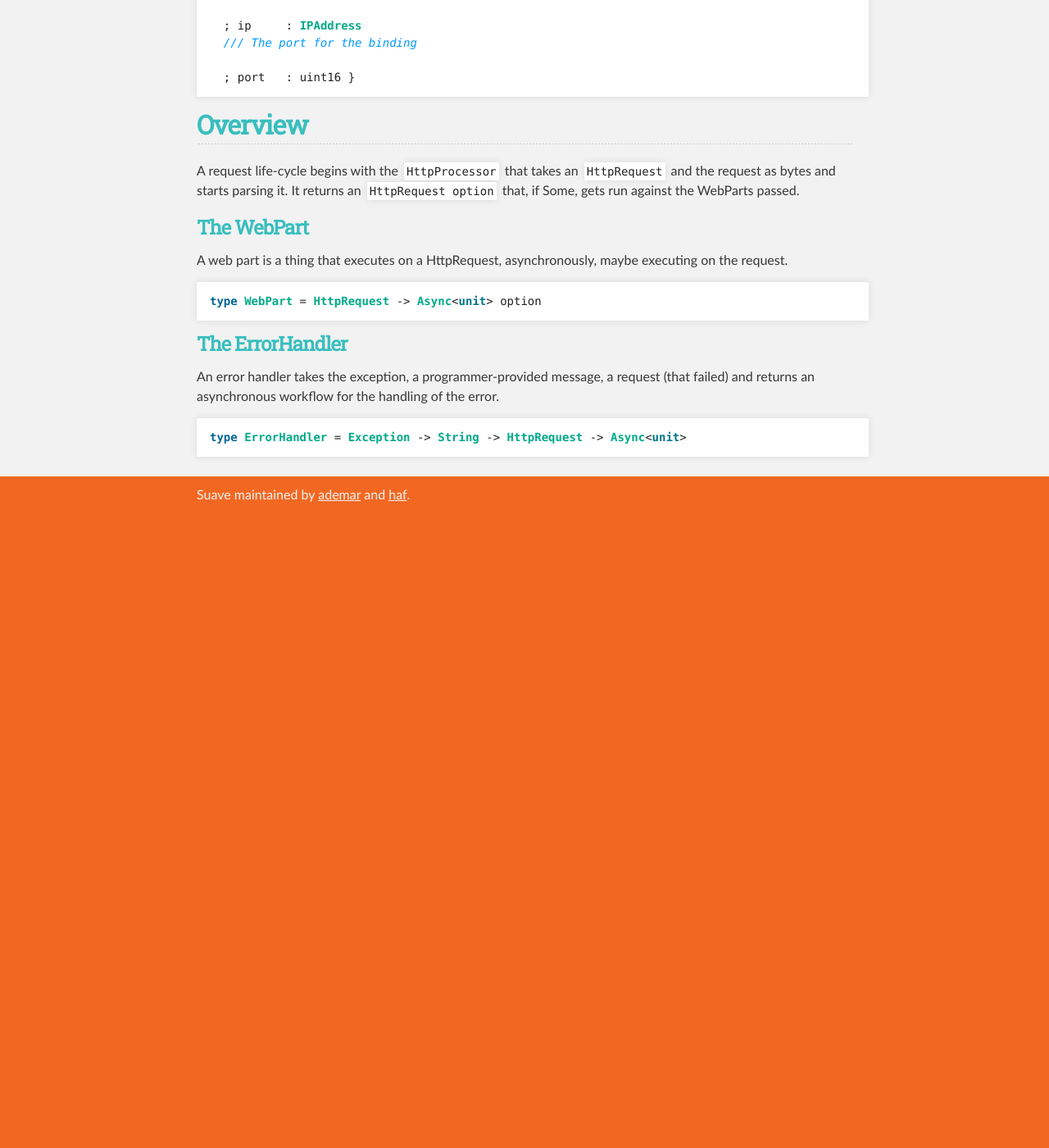
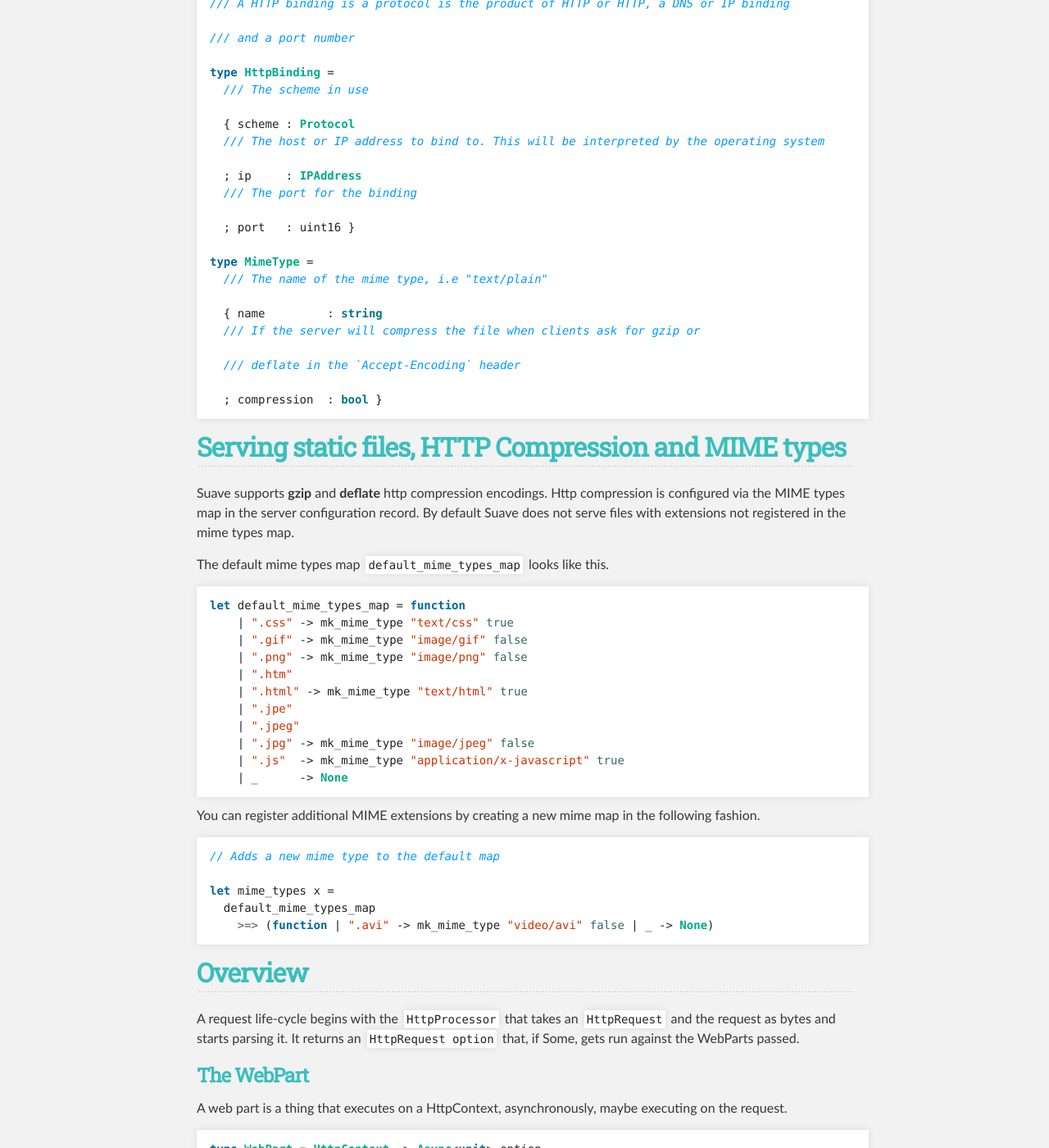
Before and after one commit to SuaveIO/suave, a Jekyll site: the page built from index.md, in a window 1280 px wide and 1400 px high, scrolled down 4745 px. Shown: the whole window at 82% size. Built offline with Jekyll 4.4.1, drawn with Linux system fonts in a browser that asks for light colours; before the commit the page ends 5375 px from its top, so only the background shows below that; some of the changed text lies outside the part shown.

Commit message:
update docs

```diff
--- a/_includes/content.md
+++ b/_includes/content.md
@@ -2,9 +2,9 @@ Introduction.
 =============
 
 Suave is a simple web development F# library providing a lightweight web server and a set of combinators to manipulate route flow and task composition. Suave is inspired in the simplicity of Happstack and born out of the necessity of embedding web server capabilities in my own applications.
-Still in its early stages Suave supports HTTPS, multiple TCP/IP bindings, Basic Access Authentication, Keep-Alive. Suave also takes advantage of F# asynchronous workflows to perform non-blocking IO. In fact, Suave is written in a **completely non-blocking** fashion throughout.
+Still in its early stages Suave supports HTTPS, multiple TCP/IP bindings, Basic Access Authentication, Keep-Alive. Suave also takes advantage of F# asynchronous workflows to perform non-blocking IO. In fact, Suave is written in a **completely non-blocking** fashion throughout. Suave **runs on Linux**, OSX and Windows flawlessly
 
-What follows is a tutorial on how to create applications. Scroll past the tutorial to see detailed function documentation.
+What follows is a tutorial on how to create Suave applications. Scroll past the tutorial to see detailed function documentation.
 
 Tutorial: Hello World!
 ----------------------
@@ -17,12 +17,12 @@ web_server default_config (OK "Hello World!")
 
 The above statement will start a web server on default port 8083. `web_server` takes a configuration record and the webpart `(OK "Hello World")`
 
-Webparts are functions with the following type: `HttpRequest -> Option<Async<unit>>`. For every request `web_server` will evaluate the webpart, if the evaluation succeeds it will execute the resulting asynchronous computation. `OK` is a combinator that always succeed and writes its argument to the underlying response stream.
+Webparts are functions with the following type: `HttpContext -> Option<Async<unit>>`. For every request `web_server` will evaluate the webpart, if the evaluation succeeds it will execute the resulting asynchronous computation. `OK` is a combinator that always succeed and writes its argument to the underlying response stream.
 
 Tutorial: Composing bigger programs.
 ------------------------------------
 
-Logic is expressed with the help of different combinators built around the `option<HttpRequest>` type. We build webparts out of functions of type `HttpRequest -> HttpRequest option` and the operator `>>=` in the following way.
+Logic is expressed with the help of different combinators built around the `option<HttpContext>` type. We build webparts out of functions of type `HttpContext -> HttpContext option` and the operator `>>=` in the following way.
 
 {% highlight fsharp %}
 let simple_app _ = url "/hello" >>= OK "Hello World" ;
@@ -51,27 +51,17 @@ let nested_logic _ =
         ; url "/goodbye" >>= OK "Good bye POST" ] ]
 {% endhighlight %}
 
-To gain access to the underlying `HttpRequest` and read query and http form data we can use the `warbler` combinator.
+To gain access to the underlying `HttpRequest` and read query and http form data we can use the `request` combinator.
 
 {% highlight fsharp %}
 let http_form _ =
   choose
-    [ GET  >>= url "/query" >>= warbler(fun x -> OK ("Hello " + (x.Query) ? name))
-    ; POST >>= url "/query" >>= warbler(fun x -> OK ("Hello " + (x.Form)  ? name))
+    [ GET  >>= url "/query" >>= request(fun x -> OK ("Hello " + (x.Query) ? name))
+    ; POST >>= url "/query" >>= request(fun x -> OK ("Hello " + (x.Form)  ? name))
     ; notfound "Found no handlers" ]
 {% endhighlight %}
 
-or alternatively with `>>==`
-
-{% highlight fsharp %}
-let http_form _ =
-  choose
-    [ GET  >>= url "/query" >>== (fun x -> OK ("Hello " + (x.Query) ? name))
-    ; POST >>= url "/query" >>== (fun x -> OK ("Hello " + (x.Form)  ? name))
-    ; notfound "Found no handlers" ]
-{% endhighlight %}
-
-Here is how http authentication would work:
+To protect a route with HTTP Basic Authentication the combinator `authenticate_basic` is used like in the following example.
 
 {% highlight fsharp %}
 let requires_authentication _ =
@@ -172,10 +160,21 @@ type SuaveConfig =
 
   /// Maximun number of accept, receive and send operations the server can handle simultaneously
   /// default value is 100
-  ; max_ops        : int }
+  ; max_ops        : int
+
+  /// MIME types, registry of file extensions Suave can serve and if they can be compressed
+  ; mime_types_map : string -> MimeType option
+
+  /// Home or root directory, the directory where content will be served from
+  /// if no directory is specified the directory where suave.dll lives is assumed the home directory
+  ; home_folder    : string option
+
+  /// Folder for temporary compressed files, directory where to cache compressed static files
+  /// if no directory is specified the directory where suave.dll lives is assumed
+  ; compressed_files_folder : string option }
 {% endhighlight %}
 
-With `Protocol` and `HttpBinding` defined like follows:
+With `Protocol` , `HttpBinding` and `MimeType` defined like follows:
 
 {% highlight fsharp %}
 /// Gets the supported protocols, HTTP and HTTPS with a certificate
@@ -185,7 +184,8 @@ type Protocol =
   /// The HTTP protocol tunneled in a TLS tunnel
   | HTTPS of X509Certificate
 
-/// A HTTP binding is a protocol is the product of HTTP or HTTP, a DNS or IP binding and a port number
+/// A HTTP binding is a protocol is the product of HTTP or HTTP, a DNS or IP binding
+/// and a port number
 type HttpBinding =
   /// The scheme in use
   { scheme : Protocol
@@ -193,7 +193,45 @@ type HttpBinding =
   ; ip     : IPAddress
   /// The port for the binding
   ; port   : uint16 }
+
+type MimeType =
+  /// The name of the mime type, i.e "text/plain"
+  { name         : string
+  /// If the server will compress the file when clients ask for gzip or
+  /// deflate in the `Accept-Encoding` header
+  ; compression  : bool }
 {% endhighlight %}
+
+## Serving static files, HTTP Compression and MIME types
+
+Suave supports **gzip** and **deflate** http compression encodings.  Http compression is configured via the MIME types map in the server configuration record. By default Suave does not serve files with extensions not registered in the mime types map.
+
+The default mime types map `default_mime_types_map` looks like this.
+
+{% highlight fsharp %}
+let default_mime_types_map = function
+    | ".css" -> mk_mime_type "text/css" true
+    | ".gif" -> mk_mime_type "image/gif" false
+    | ".png" -> mk_mime_type "image/png" false
+    | ".htm"
+    | ".html" -> mk_mime_type "text/html" true
+    | ".jpe"
+    | ".jpeg"
+    | ".jpg" -> mk_mime_type "image/jpeg" false
+    | ".js"  -> mk_mime_type "application/x-javascript" true
+    | _      -> None
+{% endhighlight %}
+
+You can register additional MIME extensions by creating a new mime map in the following fashion.
+
+{% highlight fsharp %}
+// Adds a new mime type to the default map
+let mime_types x =
+  default_mime_types_map
+    >=> (function | ".avi" -> mk_mime_type "video/avi" false | _ -> None)
+{% endhighlight %}
+
+
 
 ## Overview
 
@@ -203,11 +241,11 @@ option` that, if Some, gets run against the WebParts passed.
 
 ### The WebPart
 
-A web part is a thing that executes on a HttpRequest, asynchronously, maybe executing
+A web part is a thing that executes on a HttpContext, asynchronously, maybe executing
 on the request.
 
 {% highlight fsharp %}
-type WebPart = HttpRequest -> Async<unit> option
+type WebPart = HttpContext -> Async<unit> option
 {% endhighlight %}
 
 ### The ErrorHandler
@@ -217,5 +255,5 @@ An error handler takes the exception, a programmer-provided message, a request
 error.
 
 {% highlight fsharp %}
-type ErrorHandler = Exception -> String -> HttpRequest -> Async<unit>
+type ErrorHandler = Exception -> String -> HttpContext -> Async<unit>
 {% endhighlight %}
```
Also changed, not shown: other parts of _includes/content.md (+1 -3 lines).
